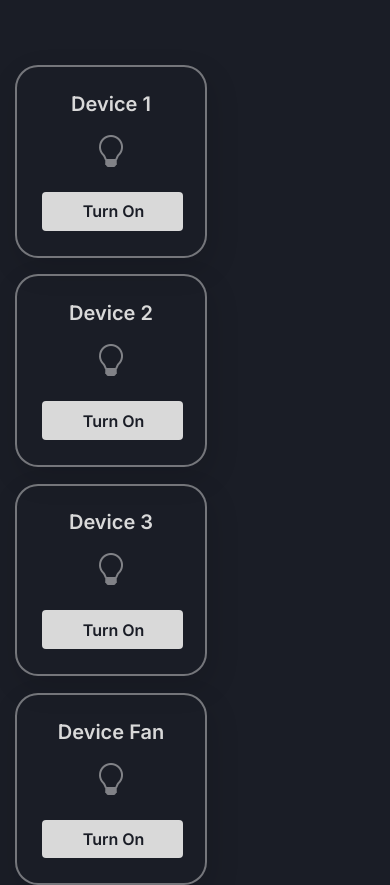
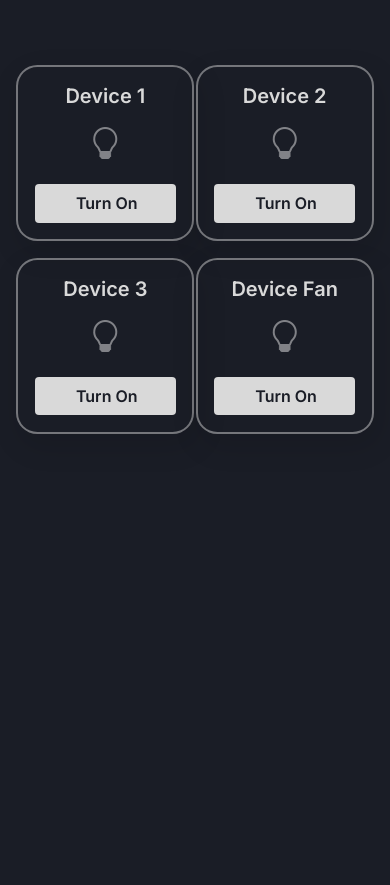
Before and after one commit to Self-nasu/HandFlow, a website built with Parcel: page mobile-remote.html in a window 390 px wide. Shown: the part 53-938 px from the top of the page. After the commit the page ends 844 px from the top, so only its background shows below. Built offline with nearby package versions, Linux system fonts and the light colour scheme.

Commit message:
Final some ui work updates

```diff
--- a/css/m-remote.css
+++ b/css/m-remote.css
@@ -32,3 +32,29 @@ body {
     padding: 0.4rem 2.5rem;
     width: 8.8rem;
 }
+
+.device {
+    display: grid;
+    grid-template-columns: auto auto auto auto;
+    justify-content: space-evenly;
+}
+
+@media only screen and (max-width: 767px) {
+    .device {
+        display: grid;
+        grid-template-columns: auto auto;
+    }
+    .card {
+        width: auto;
+        text-align: center;
+        padding: 0.1rem;
+        border: 2px solid var(--primary-light);
+        border-radius: 12%;
+        box-shadow: 4px 11px 28px 3px rgba(0,0,0,0.1);
+        background-color: transparent;
+        color: var(--primary);
+    }
+    .card-body {
+        padding: 15px;
+    }
+}
```
